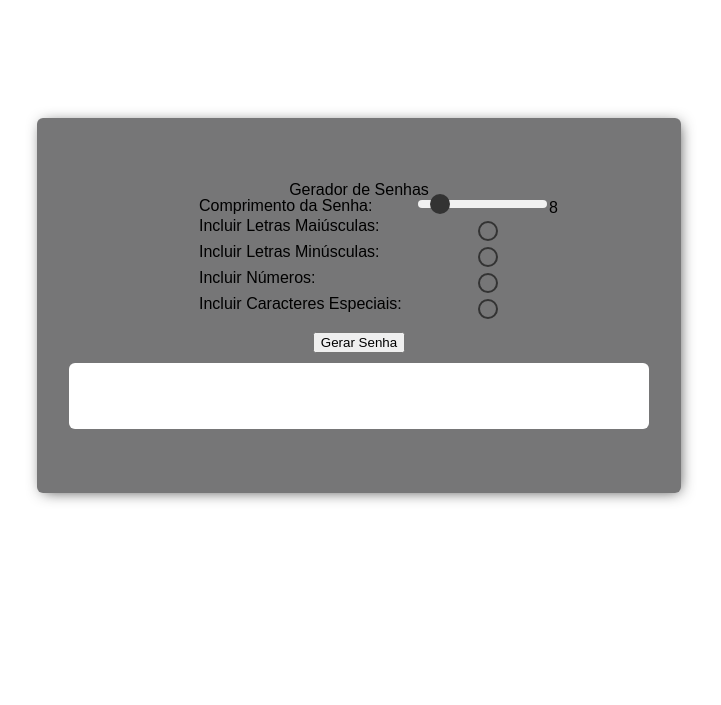
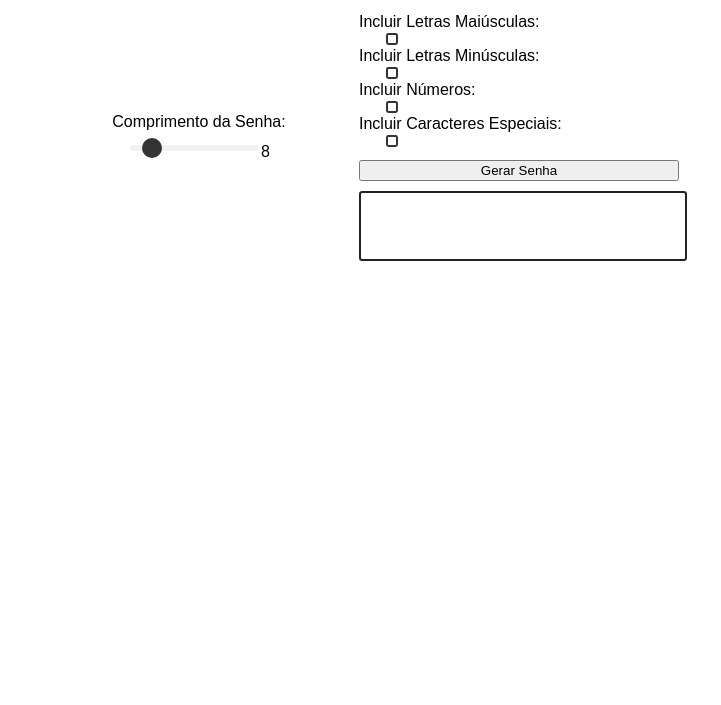
Before and after one commit to IvoBraatz/passwd-generator, a plain HTML site: page index.html in a window 1280 px wide. Shown: the part 95-800 px from the top of the page, without its empty margins (281-1002 px from the left). Drawn offline with Linux system fonts and the light colour scheme.

Commit message:
alterado display

```diff
--- a/index.html
+++ b/index.html
@@ -7,9 +7,14 @@
 <link rel="stylesheet" href="style.css">
 </head>
 <body>
+
+
   <div class="container">
-  <h1>Gerador de Senhas</h1>
-  <div class="content">
+    <h1 class="title">Gerador de Senhas</h1>
+
+
+      <div class="contents">
+        <div class="content1">
           <label  for="length">Comprimento da Senha:</label>
           <div class="content-input">
             <input class="number" type="range" id="length" min="4" max="40" value="8">
@@ -21,7 +26,6 @@
           <label for="uppercase">Incluir Letras Maiúsculas:</label>
           <div class="content-input">
             <input type="checkbox" id="uppercase">
-    </div>
           </div>
           <div class="content">
             <label for="lowercase">Incluir Letras Minúsculas:</label>
@@ -43,9 +47,11 @@
               <input type="checkbox" id="special">
             </div>
           </div>
+
         <button id="generate">Gerar Senha</button>
         <input class="passwd" type="text" id="password" readonly>
         </div>
+
 <script src="script.js"></script>
 </body>
 </html>
--- a/style.css
+++ b/style.css
@@ -2,28 +2,45 @@
 
 body {
     font-family: Arial, sans-serif;
-    display: flex;
-    align-items: center;
-    justify-content: center;
     height: 100vh;
+  }
+
+  .title{
+    font-size: 2.8rem;
+    margin: 2rem 0;
   }
 
   .container {
     display: flex;
     flex-direction: column;
+    width: 100vw;
+    justify-content: space-around;
     align-items: center;
+  }
+
+  .contents{
+    display: flex;
+    flex-direction: row;
     justify-content: center;
-    background-color: rgba(28, 28, 29, 0.6);
-    padding: 4rem 2rem;
-    border-radius: 6px;
-    box-shadow: 2px 2px 15px -4px #333333;
+    width: 100vw;
+  }
+
+  .content,
+  .content1{
+    width: 20rem;
   }
 
   .content{
     display: flex;
-    width: 20rem;
-    align-content: center;
-    justify-content: space-between;
+    flex-direction: column;
+  }
+
+  .content1{
+    display: flex;
+    align-items: center;
+    justify-content: center;
+    flex-direction: column;
+    gap: .8rem;
   }
 
   .number{
@@ -46,8 +63,10 @@ body {
 
   input[type="text"] {
     margin-top: 10px;
-    width: 36rem;
+    width: 20rem;
     height: 4rem;
+    border: 2px solid #222;
+    border-radius: .2rem;
   }
 
   .passwd{
@@ -66,9 +85,9 @@ input[type="checkbox"] {
   -webkit-appearance: none;
   -moz-appearance: none;
   appearance: none;
-  width: 20px;
-  height: 20px;
-  border-radius: 50%;
+  width: 12px;
+  height: 12px;
+  border-radius: 20%;
   border: 2px solid #333;
   outline: none;
   cursor: pointer;
@@ -115,7 +134,7 @@ input[type="range"] {
   -webkit-appearance: none;
   appearance: none;
   width: 10rem;
-  height: .5rem;
+  height: .4rem;
   background-color: #f1f1f1;
   border-radius: 10px;
   outline: none;
```
Lines whose indentation alone changed are shown as unchanged.
